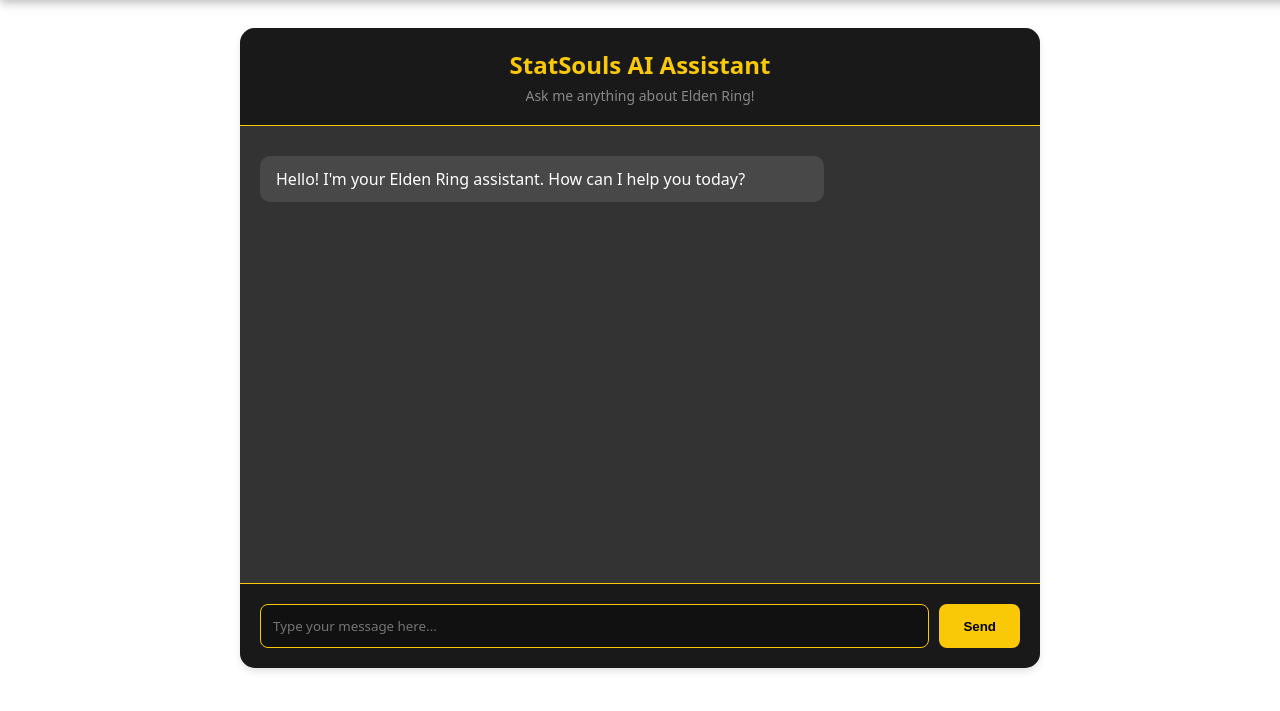
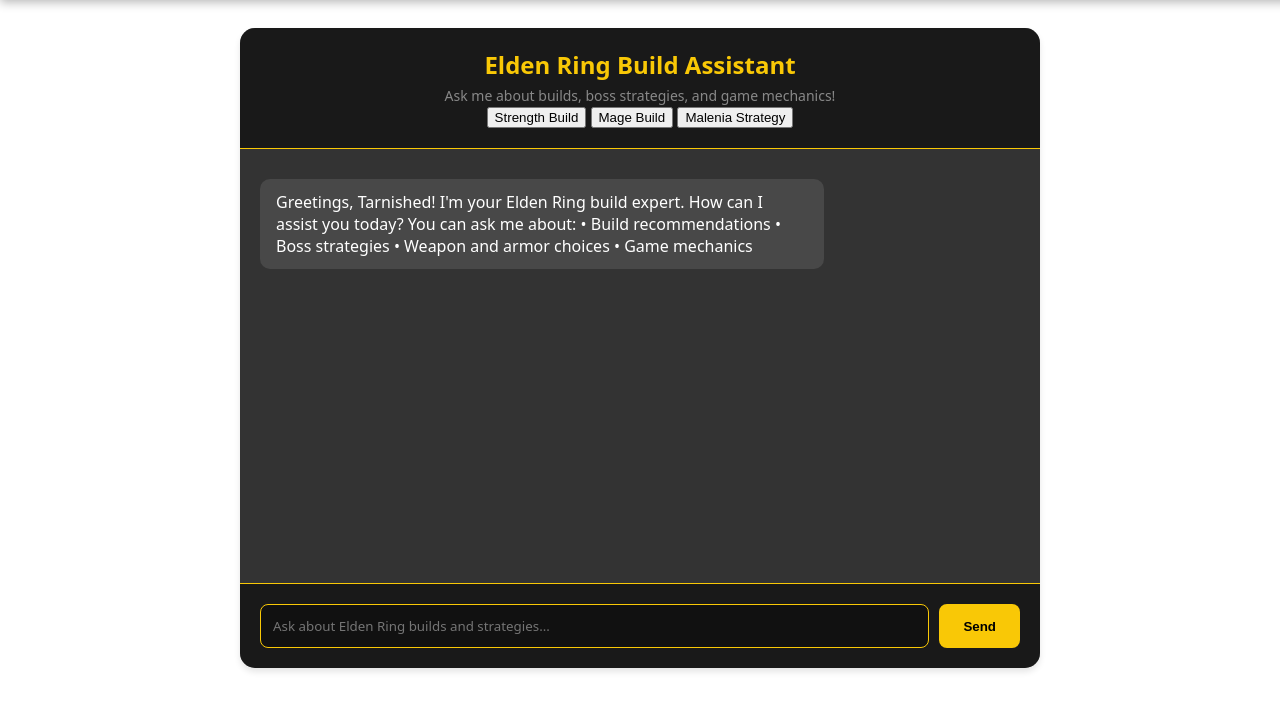
Before and after one commit to EDHJH/Sofware_Major_EDH-main, a Flask app: page /ai-chatbot in a window 1280 px wide. Shown: the part 72-783 px from the top of the page. Run offline with Flask 3, Linux system fonts and the light colour scheme; a user stored in the database is signed in; some web fonts are replaced.

Commit message:
eldenringspecific changes

```diff
--- a/Frontend/templates/ai-chatbot.html
+++ b/Frontend/templates/ai-chatbot.html
@@ -1,19 +1,28 @@
 {% extends "base.html" %}
 
 {% block content %}
-<title>AI Chatbot - StatSouls</title>
+<title>Elden Ring Build Assistant - StatSouls</title>
 <div class="chat-container">
     <div class="chat-header">
-        <h1>StatSouls AI Assistant</h1>
-        <p>Ask me anything about Elden Ring!</p>
+        <h1>Elden Ring Build Assistant</h1>
+        <p>Ask me about builds, boss strategies, and game mechanics!</p>
+        <div class="chat-suggestions">
+            <button class="suggestion-btn" onclick="askQuestion('Recommend a strength build for a new player')">Strength Build</button>
+            <button class="suggestion-btn" onclick="askQuestion('What\'s a good mage build?')">Mage Build</button>
+            <button class="suggestion-btn" onclick="askQuestion('Best build for Malenia boss fight?')">Malenia Strategy</button>
+        </div>
     </div>
     <div class="chat-messages" id="chat-messages">
         <div class="message bot-message">
-            Hello! I'm your Elden Ring assistant. How can I help you today?
+            Greetings, Tarnished! I'm your Elden Ring build expert. How can I assist you today? You can ask me about:
+            • Build recommendations
+            • Boss strategies
+            • Weapon and armor choices
+            • Game mechanics
         </div>
     </div>
     <div class="chat-input-container">
-        <textarea id="chat-input" placeholder="Type your message here..." rows="1"></textarea>
+        <textarea id="chat-input" placeholder="Ask about Elden Ring builds and strategies..." rows="1"></textarea>
         <button id="send-button">Send</button>
     </div>
 </div>
@@ -76,6 +85,11 @@
         }
     }
 
+    function askQuestion(question) {
+        document.getElementById('chat-input').value = question;
+        sendMessage();
+    }
+
     sendButton.addEventListener('click', sendMessage);
     input.addEventListener('keydown', (e) => {
         if (e.key === 'Enter' && !e.shiftKey) {
```
Also changed, not shown: Backend/ai_chat.py (+21 -0 lines).
